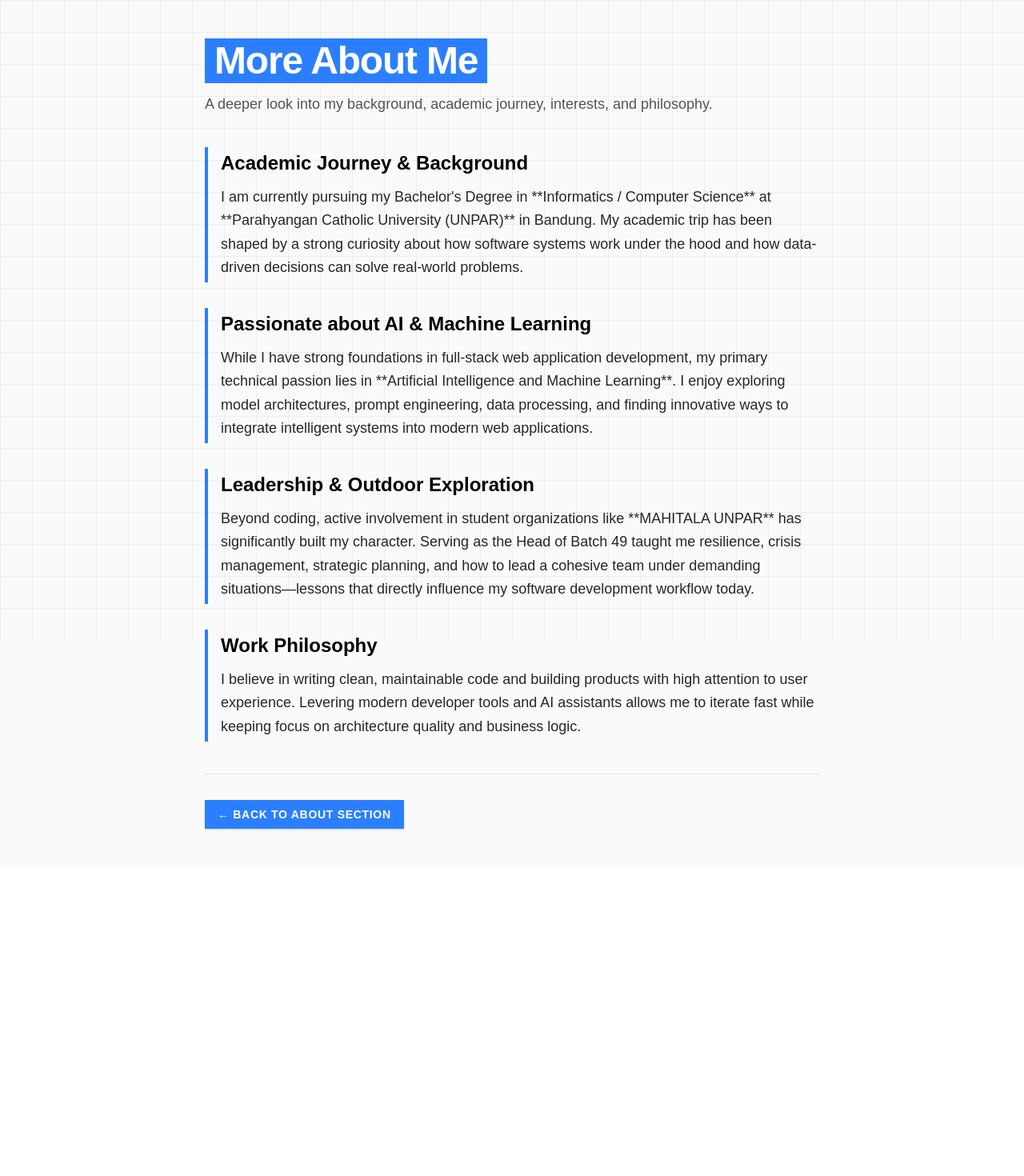
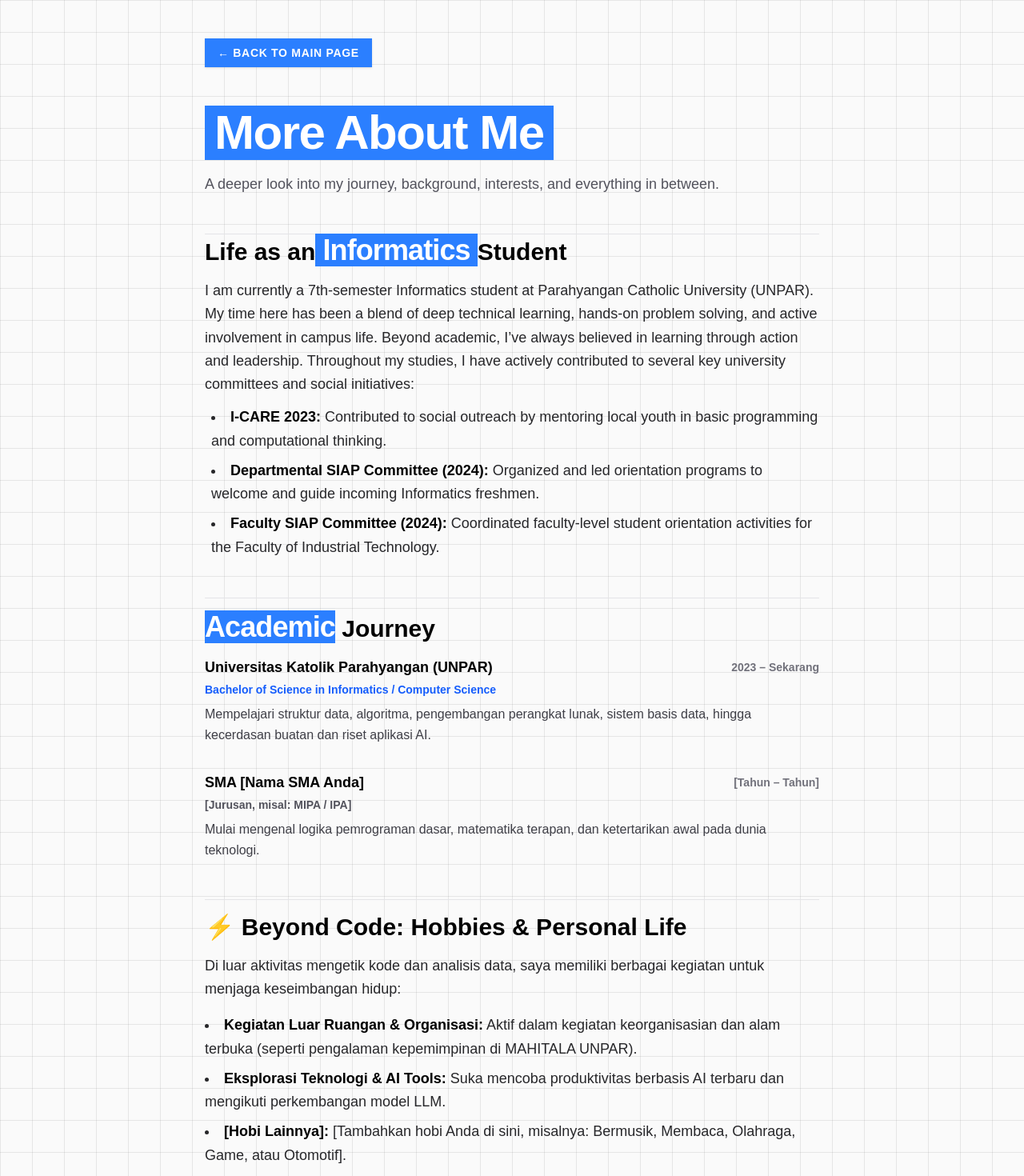
Before and after one commit to Ivooory/Ivory_Porto, a React (Vite) app: page /more-about in a window 1280 px wide. Shown: the top 1470 px of the page at 80% size. Before the commit the page ends 1084 px from the top, so only its background shows below. Built offline with nearby package versions, Linux system fonts and the light colour scheme; a web font is replaced by a local one.

Commit message:
updating about me

```diff
--- a/src/App.jsx
+++ b/src/App.jsx
@@ -283,7 +283,11 @@ function Home() {
                 <span className="text-xl sm:text-2xl font-bold text-black">
                   Ivory Iverson
                 </span>
-                , a 21-year-old Informatics student at Parahyangan Catholic University (UNPAR), based in Bandung with a deep interest in{" "}
+                ,also known as
+                <span className="text-xl sm:text-2xl font-bold text-black">
+                  {" "}Ivory.{" "}
+                </span>
+                I'm a 21-year-old Informatics student at Parahyangan Catholic University (UNPAR), based in Bandung with a deep interest in{" "}
                 <span className="text-lg font-bold text-black">
                   Artificial Intelligence and Machine Learning
                 </span>
@@ -301,7 +305,7 @@ function Home() {
               <div className="pt-2">
                 <Link
                   to="/more-about"
-                  className="inline-flex items-center gap-2 text-sm font-bold uppercase tracking-wider text-white bg-blue-500 hover:bg-blue-600 px-4 py-2 transition-colors shadow-sm"
+                  className="inline-flex items-center gap-2 text-sm font-bold uppercase tracking-wider text-white bg-blue-500 hover:bg-blue-600 px-4 py-2 transition-colors shadow-red-50"
                 >
                   Read More About Me →
                 </Link>
--- a/src/MoreAbout.jsx
+++ b/src/MoreAbout.jsx
@@ -1,90 +1,158 @@
-import { HashLink } from 'react-router-hash-link';
+import React, { useEffect } from 'react';
+import { Link } from 'react-router-dom';
 
 export default function MoreAbout() {
+  // Memastikan saat halaman MoreAbout dibuka, scroll otomatis mulai dari atas
+  useEffect(() => {
+    window.scrollTo(0, 0);
+  }, []);
+
   return (
-    <div className="bg-zinc-50 min-h-screen text-slate-900 font-sans px-6 py-12 sm:px-12 md:px-16">
-
-      {/* PEMBUNGKUS BACKGROUND GRID */}
+    <div className="bg-zinc-50 text-slate-900 min-h-screen relative font-sans">
+      {/* BACKGROUND GRID */}
       <div
-        className="fixed inset-0 pointer-events-none"
         style={{
           backgroundImage: `
-            linear-gradient(to right, rgba(0, 0, 0, 0.05) 1px, transparent 1px),
-            linear-gradient(to bottom, rgba(0, 0, 0, 0.05) 1px, transparent 1px)
+            linear-gradient(to right, rgba(0, 0, 0, 0.08) 1px, transparent 1px),
+            linear-gradient(to bottom, rgba(0, 0, 0, 0.08) 1px, transparent 1px)
           `,
           backgroundSize: '40px 40px'
         }}
-      />
+        className="min-h-screen py-12 px-6 sm:px-12 md:px-16"
+      >
+        <div className="max-w-3xl mx-auto space-y-12 text-left">
 
-      <div className="max-w-3xl mx-auto space-y-10 relative z-10">
+          {/* TOMBOL KEMBALI */}
+          <div>
+            <Link
+              to="/#about"
+              state={{ fromMoreAbout: true }}
+              className="inline-flex items-center gap-2 text-sm font-bold uppercase tracking-wider text-white bg-blue-500 hover:bg-blue-600 px-4 py-2 transition-colors shadow-sm"
+            >
+              ← Back to Main Page
+            </Link>
+          </div>
 
           {/* HEADER SECTION */}
-        <div className="space-y-3">
-          <h1 className="text-3xl sm:text-5xl font-extrabold tracking-tight text-white bg-blue-500 w-fit px-3 py-1">
+          <div className="space-y-4">
+            <h1 className="text-4xl sm:text-6xl font-extrabold tracking-tight text-white bg-blue-500 w-fit px-3 py-1">
               More About Me
             </h1>
-          <p className="text-zinc-600 text-lg font-medium">
-            A deeper look into my background, academic journey, interests, and philosophy.
+            <p className="text-zinc-600 text-base sm:text-lg">
+              A deeper look into my journey, background, interests, and everything in between.
             </p>
           </div>
 
-        {/* KONTEN UTAMA */}
-        <div className="space-y-8 text-zinc-800 leading-relaxed text-base sm:text-lg">
-
-          {/* AKADEMIK & MASA DUKUNG */}
-          <section className="space-y-3 border-l-4 border-blue-500 pl-4 py-1">
-            <h2 className="text-xl sm:text-2xl font-bold text-black">
-              Academic Journey & Background
+          {/* SECTION 1: PERKULIAHAN & JURUSAN */}
+          <section className="space-y-4  border-t border-zinc-200">
+            <h2 className="text-2xl sm:text-3xl font-bold text-black">
+            Life as an
+            <span className="text-4xl sm:text-4xl font-extrabold tracking-tight text-white bg-blue-500 w-fit">
+            {" "}Informatics{" "}
+            </span>
+            Student
             </h2>
+            <div className="space-y-3 text-base sm:text-lg text-zinc-800 leading-relaxed font-normal">
               <p>
-              I am currently pursuing my Bachelor's Degree in **Informatics / Computer Science** at **Parahyangan Catholic University (UNPAR)** in Bandung. My academic trip has been shaped by a strong curiosity about how software systems work under the hood and how data-driven decisions can solve real-world problems.
-            </p>
+              I am currently a 7th-semester Informatics student at Parahyangan Catholic University (UNPAR). My time here has been a blend of deep technical learning, hands-on problem solving, and active involvement in campus life.
+              Beyond academic, I’ve always believed in learning through action and leadership. Throughout my studies, I have actively contributed to several key university committees and social initiatives:              </p>
+              <ul className="list-disc list-inside space-y-2 pl-2">
+              <li>
+                <span className="font-bold text-black">I-CARE 2023:</span> Contributed to social outreach by mentoring local youth in basic programming and computational thinking.
+              </li>
+              <li>
+                <span className="font-bold text-black">Departmental SIAP Committee (2024):</span> Organized and led orientation programs to welcome and guide incoming Informatics freshmen.
+              </li>
+              <li>
+                <span className="font-bold text-black">Faculty SIAP Committee (2024):</span> Coordinated faculty-level student orientation activities for the Faculty of Industrial Technology.
+              </li>
+            </ul>
+            </div>
           </section>
 
-          {/* FOKUS AI & MACHINE LEARNING */}
-          <section className="space-y-3 border-l-4 border-blue-500 pl-4 py-1">
-            <h2 className="text-xl sm:text-2xl font-bold text-black">
-              Passionate about AI & Machine Learning
+          {/* SECTION 2: RIWAYAT AKADEMIK / EDUCATION HISTORY */}
+          <section className="space-y-4 pt-4 border-t border-zinc-200">
+            <h2 className="text-2xl sm:text-3xl font-bold text-black">
+              <span className="text-4xl sm:text-4xl font-extrabold tracking-tight text-white bg-blue-500 w-fit">
+              Academic
+              </span>
+              {" "}Journey
             </h2>
-            <p>
-              While I have strong foundations in full-stack web application development, my primary technical passion lies in **Artificial Intelligence and Machine Learning**. I enjoy exploring model architectures, prompt engineering, data processing, and finding innovative ways to integrate intelligent systems into modern web applications.
+            <div className="space-y-6">
+
+              {/* PERGURUAN TINGGI */}
+              <div className="space-y-1">
+                <div className="flex justify-between items-center">
+                  <h3 className="text-lg font-bold text-black">Universitas Katolik Parahyangan (UNPAR)</h3>
+                  <span className="text-sm font-semibold text-zinc-500">2023 – Sekarang</span>
+                </div>
+                <p className="text-sm font-semibold text-blue-600">Bachelor of Science in Informatics / Computer Science</p>
+                <p className="text-zinc-700 text-sm sm:text-base leading-relaxed pt-1">
+                  Mempelajari struktur data, algoritma, pengembangan perangkat lunak, sistem basis data, hingga kecerdasan buatan dan riset aplikasi AI.
                 </p>
+              </div>
+
+              {/* SMA / PENDIDIKAN SEBELUMNYA */}
+              <div className="space-y-1 pt-2">
+                <div className="flex justify-between items-center">
+                  <h3 className="text-lg font-bold text-black">SMA [Nama SMA Anda]</h3>
+                  <span className="text-sm font-semibold text-zinc-500">[Tahun – Tahun]</span>
+                </div>
+                <p className="text-sm font-semibold text-zinc-600">[Jurusan, misal: MIPA / IPA]</p>
+                <p className="text-zinc-700 text-sm sm:text-base leading-relaxed pt-1">
+                  Mulai mengenal logika pemrograman dasar, matematika terapan, dan ketertarikan awal pada dunia teknologi.
+                </p>
+              </div>
+
+            </div>
           </section>
 
-          {/* ORGANISASI & LEADERSHIP */}
-          <section className="space-y-3 border-l-4 border-blue-500 pl-4 py-1">
-            <h2 className="text-xl sm:text-2xl font-bold text-black">
-              Leadership & Outdoor Exploration
+          {/* SECTION 3: HOBI & KETERTARIKAN PERSONAL */}
+          <section className="space-y-4 pt-4 border-t border-zinc-200">
+            <h2 className="text-2xl sm:text-3xl font-bold text-black">
+              ⚡ Beyond Code: Hobbies & Personal Life
             </h2>
+            <div className="space-y-3 text-base sm:text-lg text-zinc-800 leading-relaxed font-normal">
               <p>
-              Beyond coding, active involvement in student organizations like **MAHITALA UNPAR** has significantly built my character. Serving as the Head of Batch 49 taught me resilience, crisis management, strategic planning, and how to lead a cohesive team under demanding situations—lessons that directly influence my software development workflow today.
+                Di luar aktivitas mengetik kode dan analisis data, saya memiliki berbagai kegiatan untuk menjaga keseimbangan hidup:
               </p>
+              <ul className="list-disc list-inside space-y-2 pt-1 text-zinc-800">
+                <li>
+                  <span className="font-bold text-black">Kegiatan Luar Ruangan & Organisasi:</span> Aktif dalam kegiatan keorganisasian dan alam terbuka (seperti pengalaman kepemimpinan di MAHITALA UNPAR).
+                </li>
+                <li>
+                  <span className="font-bold text-black">Eksplorasi Teknologi & AI Tools:</span> Suka mencoba produktivitas berbasis AI terbaru dan mengikuti perkembangan model LLM.
+                </li>
+                <li>
+                  <span className="font-bold text-black">[Hobi Lainnya]:</span> [Tambahkan hobi Anda di sini, misalnya: Bermusik, Membaca, Olahraga, Game, atau Otomotif].
+                </li>
+              </ul>
+            </div>
           </section>
 
-          {/* FILOSOFI / CARA KERJA */}
-          <section className="space-y-3 border-l-4 border-blue-500 pl-4 py-1">
-            <h2 className="text-xl sm:text-2xl font-bold text-black">
-              Work Philosophy
+          {/* SECTION 4: PRINSIP / PHILOSOPHY */}
+          <section className="space-y-4 pt-4 border-t border-zinc-200 pb-8">
+            <h2 className="text-2xl sm:text-3xl font-bold text-black">
+              💡 Personal Mindset
             </h2>
-            <p>
-              I believe in writing clean, maintainable code and building products with high attention to user experience. Levering modern developer tools and AI assistants allows me to iterate fast while keeping focus on architecture quality and business logic.
-            </p>
+            <div className="p-4 bg-zinc-100 border-l-4 border-blue-500 text-zinc-800 italic text-base sm:text-lg">
+              "Continuous learning is key in technology. Every challenge is just an unsolved problem waiting for the right algorithm."
+            </div>
           </section>
 
-        </div>
-
-        {/* BOTTOM NAV / CONTACT FOOTER */}
-        <div className="pt-8 border-t border-zinc-200">
-          <HashLink
-            smooth
+          {/* FOOTER NAVIGASI BALIK */}
+          <div className="pt-6 border-t border-zinc-200">
+            <Link
               to="/#about"
+              state={{ fromMoreAbout: true }}
               className="inline-flex items-center gap-2 text-sm font-bold uppercase tracking-wider text-white bg-blue-500 hover:bg-blue-600 px-4 py-2 transition-colors shadow-sm"
             >
-            ← Back to About Section
-          </HashLink>
+              ← Back to Main Page
+            </Link>
           </div>
 
         </div>
       </div>
+    </div>
   );
 }
```
Lines whose indentation alone changed are shown as unchanged.
